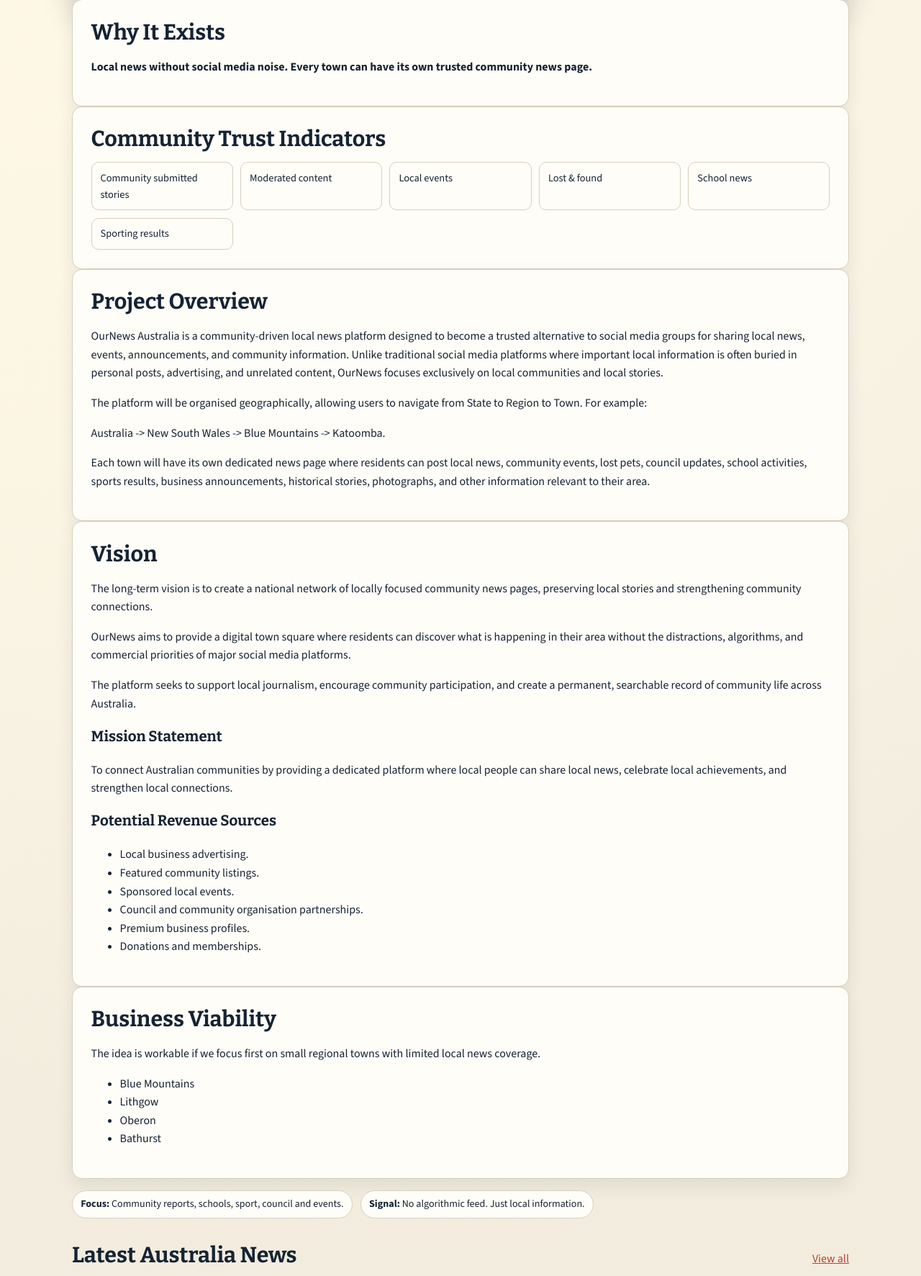
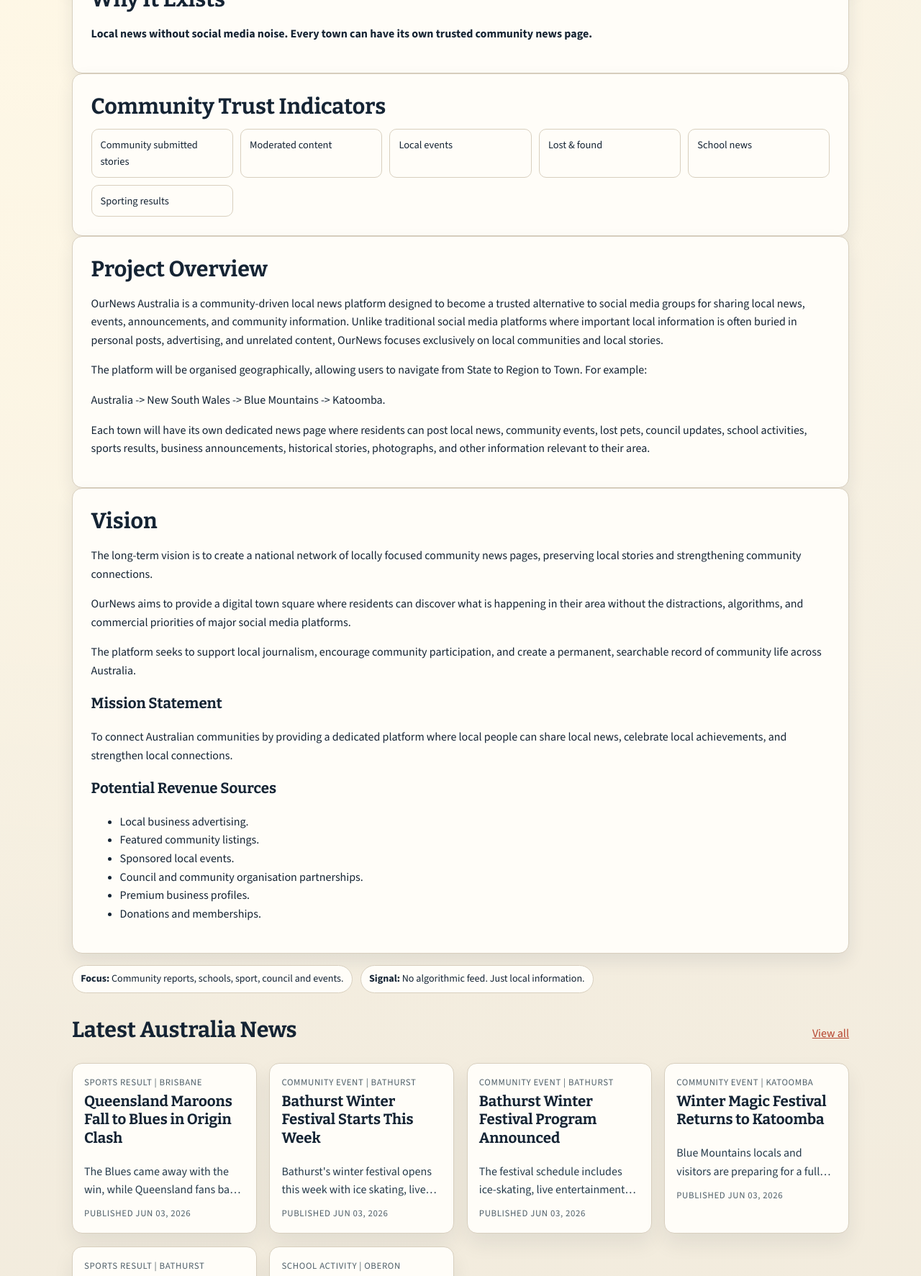
Before and after one commit to lavicat87-beep/Our_News_Australia, a Flask app: page / in a window 1280 px wide. Shown: the part 684-2457 px from the top of the page at 72% size. Run offline with Flask 3, Linux system fonts and the light colour scheme; data comes from the database, SQL or seed files in the repository; some libraries are stand-ins or nearby versions.

Commit message:
Remove business viability and header trust-strip lines

```diff
--- a/templates/base.html
+++ b/templates/base.html
@@ -17,11 +17,6 @@
   <header class="site-header">
     <div class="container masthead-row">
       <a class="brand" href="{{ url_for('home') }}">Our News Australia</a>
-    </div>
-    <div class="container trust-strip">
-      <p>Verified community updates</p>
-      <p>Moderated local submissions</p>
-      <p>State | Region | Town coverage</p>
     </div>
     <div class="container nav-row">
       <nav class="primary-nav">
--- a/templates/index.html
+++ b/templates/index.html
@@ -51,17 +51,6 @@
     <li>Council and community organisation partnerships.</li>
     <li>Premium business profiles.</li>
     <li>Donations and memberships.</li>
-  </ul>
-</section>
-
-<section class="paper">
-  <h2>Business Viability</h2>
-  <p>The idea is workable if we focus first on small regional towns with limited local news coverage.</p>
-  <ul>
-    <li>Blue Mountains</li>
-    <li>Lithgow</li>
-    <li>Oberon</li>
-    <li>Bathurst</li>
   </ul>
 </section>
 
```
